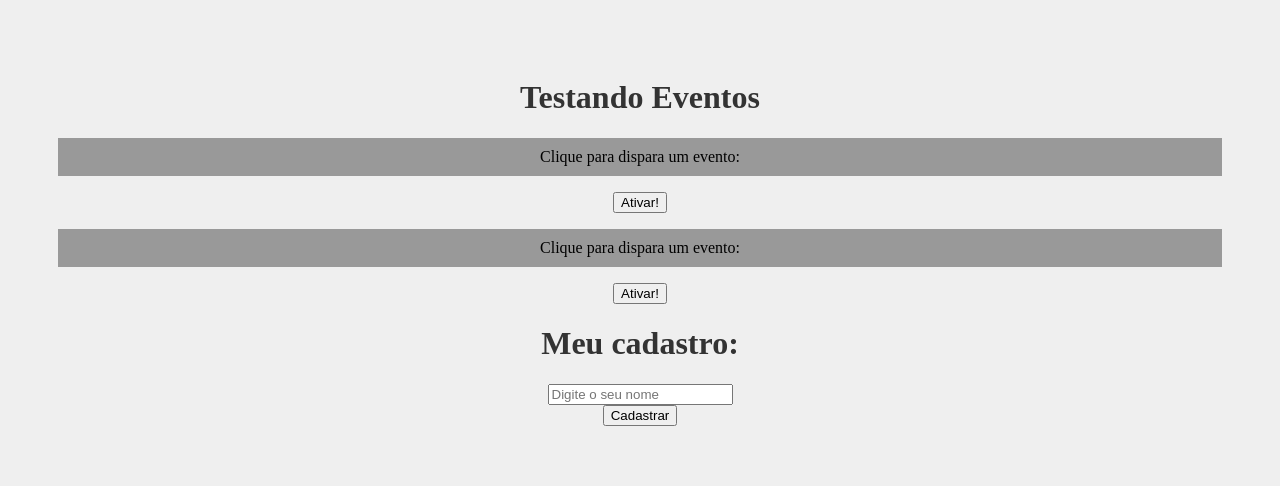
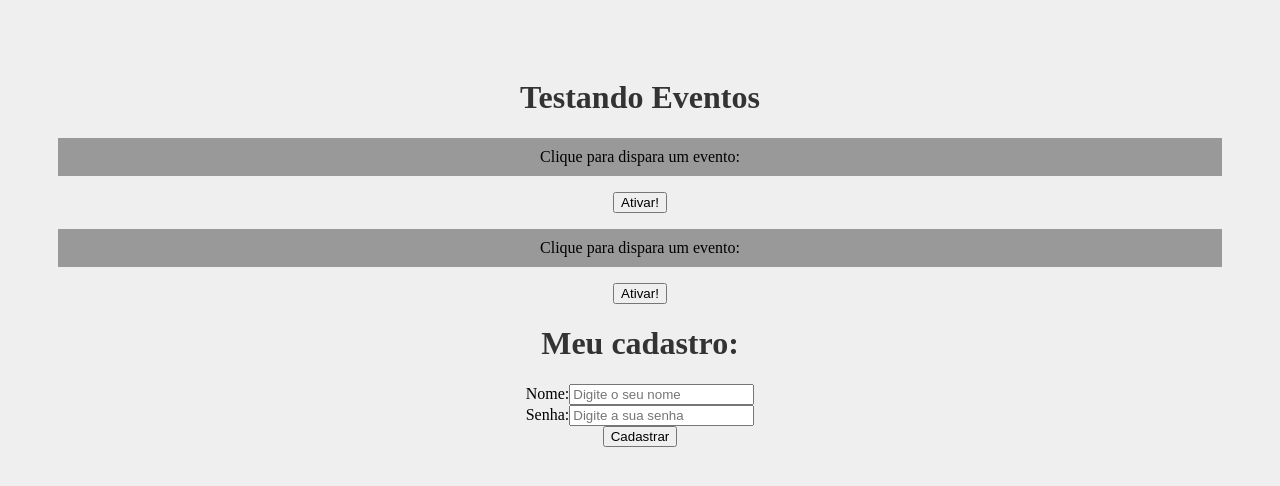
Before and after one commit to FerreiraRAf/Curso-React, a React (Create React App) app: page / in a window 1280 px wide. Shown: the top 486 px of the page. Built offline with nearby package versions, Linux system fonts and the light colour scheme.

Commit message:
useState na prática

```diff
--- a/src/components/Form.js
+++ b/src/components/Form.js
@@ -1,17 +1,42 @@
+import { useState } from "react";
+
+
     function Form() {
 
         function cadastrarUsuario(e) {
             e.preventDefault()
-            console.log("Cadastrou o usuário!");
+            console.log(`Usuário ${name} foi cadastrado com a senha: ${password}`);
         }
+
+        const [name, setName] = useState();
+        const [password, setPassword] = useState();
 
         return(
             <div>
                 <h1>Meu cadastro:</h1>
                 <form onSubmit={cadastrarUsuario}>
                     <div>
-                        <input type="text" placeholder="Digite o seu nome" />
+                        <label htmlFor="name"  >Nome:</label>
+                        <input
+                            type="text"
+                            id="name"
+                            name="name"
+                            placeholder="Digite o seu nome"
+                            onChange={(e) => setName(e.target.value)}
+                        />
                     </div>
+
+                    <div>
+                        <label htmlFor="password"  >Senha:</label>
+                        <input
+                            type="password"
+                            id="password"
+                            name="password"
+                            placeholder="Digite a sua senha"
+                            onChange={(e) => setPassword(e.target.value)}
+                        />
+                    </div>
+
                     <div>
                         <input type="submit" value="Cadastrar" />
                     </div>
```
